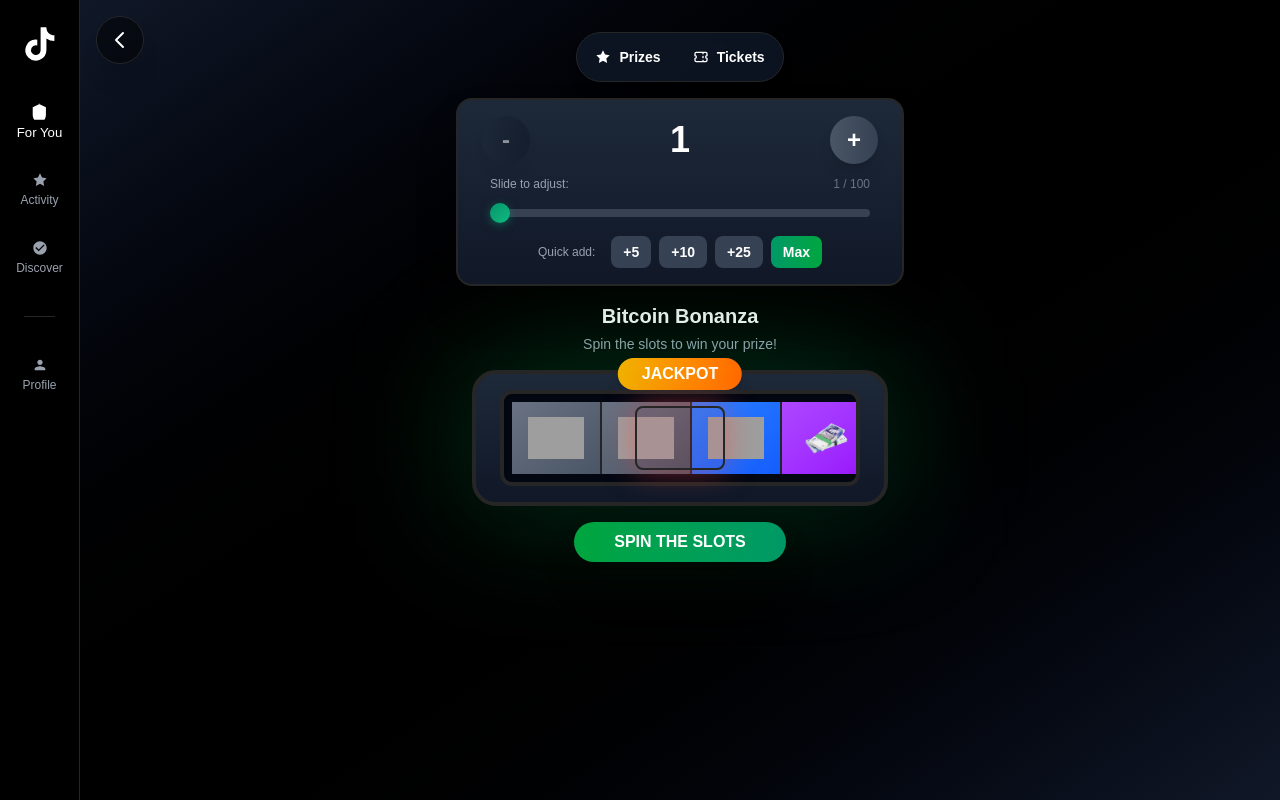
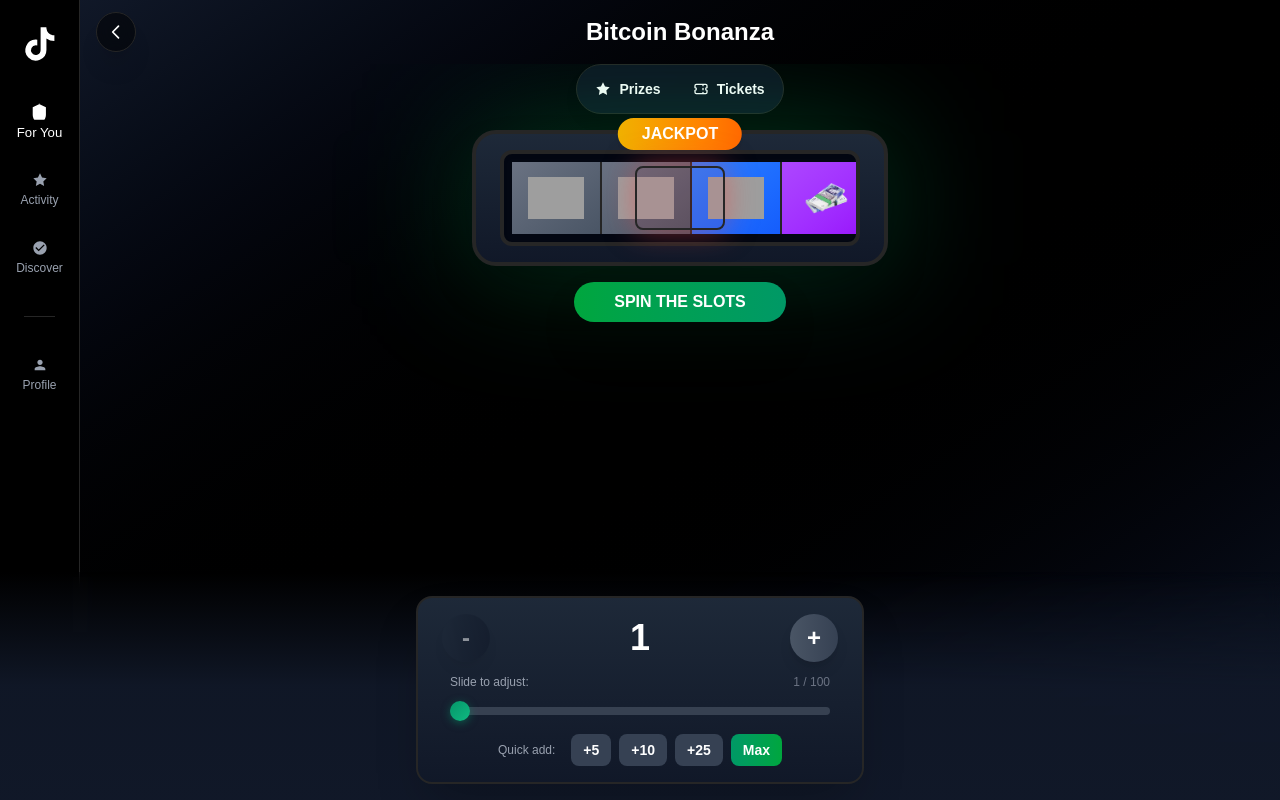
Before and after one commit to TarunGenwa/tiktok-raffle-pg, a Next.js app: page /competition/1 in a window 1280 px wide. Built offline with nearby package versions, Linux system fonts and the light colour scheme; grey boxes are pictures that could not be loaded.

Commit message:
prizewheel update

```diff
--- a/app/competition/[id]/page.tsx
+++ b/app/competition/[id]/page.tsx
@@ -189,29 +189,77 @@ export default function CompetitionPage() {
   }
 
   return (
-    <div className="h-screen bg-gradient-to-br from-gray-900 via-black to-gray-900 overflow-hidden relative">
-      {/* Back Button - Top Left */}
+    <div className="h-screen bg-gradient-to-br from-gray-900 via-black to-gray-900 overflow-hidden relative flex flex-col">
+      {/* Header with Back Button and Competition Name */}
+      <div className="flex items-center px-4 py-4 z-50 relative">
         <button
           onClick={() => router.back()}
-        className="absolute top-4 left-4 z-50 w-12 h-12 rounded-full bg-black/50 hover:bg-black/70 backdrop-blur-sm flex items-center justify-center transition-all border border-white/20 shadow-xl"
+          className="w-10 h-10 rounded-full bg-black/50 hover:bg-black/70 backdrop-blur-sm flex items-center justify-center transition-all border border-white/20 shadow-xl flex-shrink-0 absolute left-4"
         >
-        <svg className="w-6 h-6 text-white" fill="none" stroke="currentColor" viewBox="0 0 24 24">
+          <svg className="w-5 h-5 text-white" fill="none" stroke="currentColor" viewBox="0 0 24 24">
             <path strokeLinecap="round" strokeLinejoin="round" strokeWidth={2} d="M15 19l-7-7 7-7" />
           </svg>
         </button>
+        <h1 className="text-xl md:text-2xl font-bold text-white truncate text-center flex-1 px-14">{competition.title}</h1>
+      </div>
 
-      {/* Main Content Area - Centered Slide Layout */}
-      <main className="h-full flex flex-col items-center justify-start overflow-y-auto py-4 md:py-8 pb-20 md:pb-8">
+      {/* Main Content Area - Scrollable */}
+      <main className="flex-1 flex flex-col items-center overflow-y-auto pb-[240px] md:pb-32">
         {/* Interaction Buttons - Prizes Tickets Tab */}
-        <div className="w-full flex justify-center mb-4 z-10">
+        <div className="w-full flex justify-center mb-4 px-4">
           <InteractionSidebar
             prizes={competition.prizes}
             competitionTitle={competition.title}
           />
         </div>
 
-        {/* Ticket Counter */}
-        <div className="w-full max-w-md mx-auto px-1 md:px-0 mb-4 z-10">
+        {/* Game Container */}
+        <div className="w-full max-w-md mx-auto relative px-1 md:px-0 flex flex-col items-center gap-4">
+          {ticketCount <= 5 ? (
+            // Show slot machine for 1-5 tickets
+            <PrizeWheel
+              prizes={competition.prizes}
+              onClose={() => router.back()}
+              competitionTitle={competition.title}
+              isInline={true}
+              hideCloseButton={true}
+              numberOfTickets={ticketCount}
+            />
+          ) : (
+            // Show bulk play button for 6+ tickets
+            <div className="w-full flex flex-col items-center gap-6 p-8">
+              <div className="text-center">
+                <h2 className="text-2xl font-bold text-white mb-2">
+                  Bulk Play Mode
+                </h2>
+                <p className="text-gray-400 mb-1">
+                  Ready to play {ticketCount} tickets
+                </p>
+                <p className="text-sm text-gray-500">
+                  Click below to spin and reveal all prizes
+                </p>
+              </div>
+
+              <button
+                onClick={handleStartBulkPlay}
+                className="group relative px-8 py-4 rounded-xl font-bold text-xl bg-gradient-to-r from-emerald-500 via-green-500 to-lime-500 hover:from-emerald-400 hover:via-green-400 hover:to-lime-400 text-white shadow-2xl transition-all transform hover:scale-105 overflow-hidden"
+              >
+                <div className="absolute inset-0 bg-gradient-to-r from-emerald-600 via-green-600 to-lime-600 opacity-0 group-hover:opacity-100 transition-opacity" />
+                <span className="relative flex items-center gap-2">
+                  <svg className="w-6 h-6" fill="none" stroke="currentColor" viewBox="0 0 24 24">
+                    <path strokeLinecap="round" strokeLinejoin="round" strokeWidth={2} d="M13 10V3L4 14h7v7l9-11h-7z" />
+                  </svg>
+                  PLAY ALL {ticketCount} TICKETS
+                </span>
+              </button>
+            </div>
+          )}
+        </div>
+      </main>
+
+      {/* Ticket Counter - Fixed Above Bottom Nav */}
+      <div className="fixed bottom-16 md:bottom-0 left-0 right-0 bg-gradient-to-t from-gray-900 via-gray-900/95 to-transparent backdrop-blur-sm z-30 px-4 pb-4 pt-6">
+        <div className="w-full max-w-md mx-auto">
           <div className="bg-gradient-to-b from-gray-800 to-gray-900 rounded-2xl border-2 border-gray-700 px-6 py-4 shadow-2xl">
             <div className="flex items-center justify-between gap-4">
               <button
@@ -292,50 +340,7 @@ export default function CompetitionPage() {
             </div>
           </div>
         </div>
-
-        {/* Game Container */}
-        <div className="w-full max-w-md mx-auto relative px-1 md:px-0 flex flex-col items-center gap-4">
-          {ticketCount <= 5 ? (
-            // Show slot machine for 1-5 tickets
-            <PrizeWheel
-              prizes={competition.prizes}
-              onClose={() => router.back()}
-              competitionTitle={competition.title}
-              isInline={true}
-              hideCloseButton={true}
-              numberOfTickets={ticketCount}
-            />
-          ) : (
-            // Show bulk play button for 6+ tickets
-            <div className="w-full flex flex-col items-center gap-6 p-8">
-              <div className="text-center">
-                <h2 className="text-2xl font-bold text-white mb-2">
-                  Bulk Play Mode
-                </h2>
-                <p className="text-gray-400 mb-1">
-                  Ready to play {ticketCount} tickets
-                </p>
-                <p className="text-sm text-gray-500">
-                  Click below to spin and reveal all prizes
-                </p>
       </div>
-
-              <button
-                onClick={handleStartBulkPlay}
-                className="group relative px-8 py-4 rounded-xl font-bold text-xl bg-gradient-to-r from-emerald-500 via-green-500 to-lime-500 hover:from-emerald-400 hover:via-green-400 hover:to-lime-400 text-white shadow-2xl transition-all transform hover:scale-105 overflow-hidden"
-              >
-                <div className="absolute inset-0 bg-gradient-to-r from-emerald-600 via-green-600 to-lime-600 opacity-0 group-hover:opacity-100 transition-opacity" />
-                <span className="relative flex items-center gap-2">
-                  <svg className="w-6 h-6" fill="none" stroke="currentColor" viewBox="0 0 24 24">
-                    <path strokeLinecap="round" strokeLinejoin="round" strokeWidth={2} d="M13 10V3L4 14h7v7l9-11h-7z" />
-                  </svg>
-                  PLAY ALL {ticketCount} TICKETS
-                </span>
-              </button>
-            </div>
-          )}
-        </div>
-      </main>
 
       {/* Bulk Play Modal */}
       {showBulkPlayModal && (
--- a/app/components/PrizeWheel.tsx
+++ b/app/components/PrizeWheel.tsx
@@ -253,16 +253,6 @@ export default function PrizeWheel({
           isVisible && !isExiting ? 'translate-y-0 opacity-100' : 'translate-y-8 opacity-0'
         }`}
       >
-          {/* Title */}
-          <div
-            className={`text-center space-y-1 transition-all duration-500 delay-100 ${
-              isVisible && !isExiting ? 'translate-y-0 opacity-100' : '-translate-y-4 opacity-0'
-            }`}
-          >
-            <h2 className={`${isInline ? 'text-base xs:text-lg sm:text-xl' : 'text-lg sm:text-xl md:text-2xl lg:text-3xl'} font-bold text-white px-4`}>{competitionTitle}</h2>
-            <p className={`${isInline ? 'text-[11px] xs:text-xs sm:text-sm' : 'text-xs sm:text-sm md:text-base'} text-gray-400 px-4`}>Spin the slots to win your prize!</p>
-          </div>
-
           {/* Slot Machine Container */}
           <div
             className={`relative w-full flex justify-center transition-all duration-500 delay-200 ${
```
Lines whose indentation alone changed are shown as unchanged.
